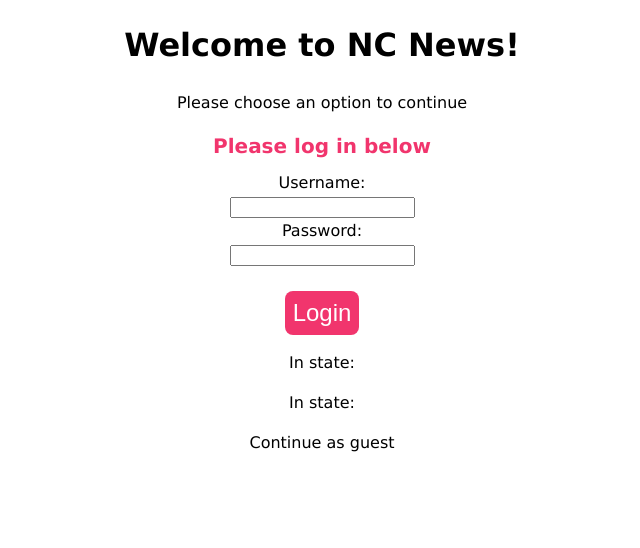
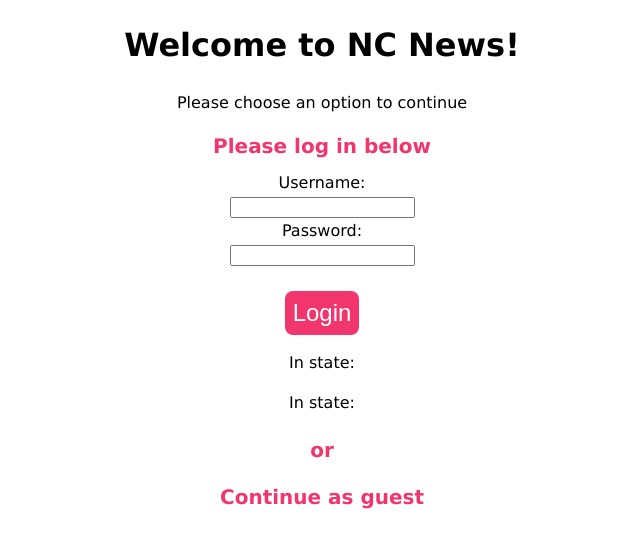
Before and after one commit to rvallely/nc-news, a React (Create React App) app: page / in a window 1280 px wide. Shown: the top 548 px of the page, without its empty margins (318-958 px from the left). Built offline with nearby package versions, Linux system fonts and the light colour scheme.

Commit message:
add logout button styling

```diff
--- a/src/App.css
+++ b/src/App.css
@@ -90,6 +90,11 @@
   display: block;
 }
 .login-form h2 {
+  font-size: 20px;
+  color: #f1356d;
+  margin-bottom: 10px;
+}
+.login-form h3 {
   font-size: 20px;
   color: #f1356d;
   margin-bottom: 10px;
--- a/src/components/Login.jsx
+++ b/src/components/Login.jsx
@@ -84,8 +84,12 @@ const Login = () => {
             </form>
             <p>In state: {username}</p>
             <p>In state: {password}</p>
+            <h3>or</h3>
+            <Link className='link' key='home' to='/articles'>
+                <h2>Continue as guest</h2>
+            </Link>
             </div>
-            <Link className='link' key='home' to='/articles'>Continue as guest</Link>
+
         </div>
 
         )
```
